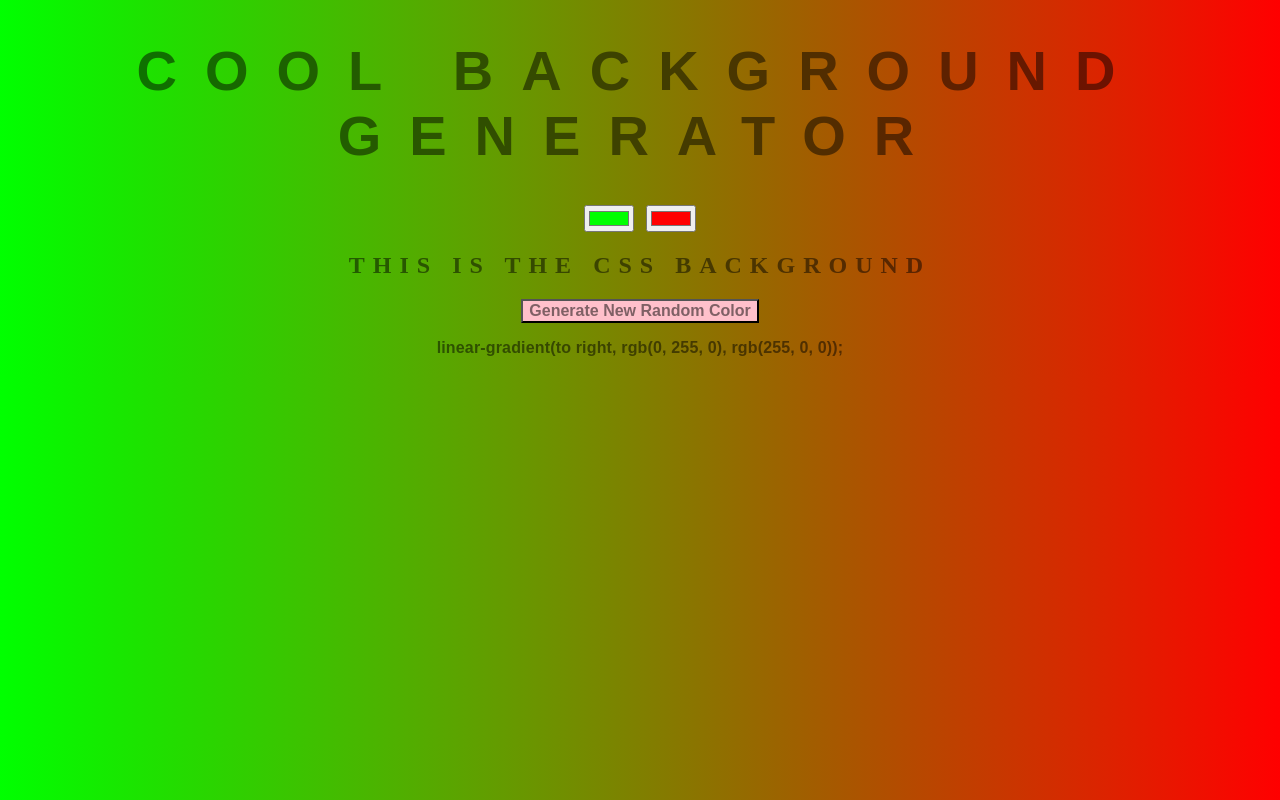
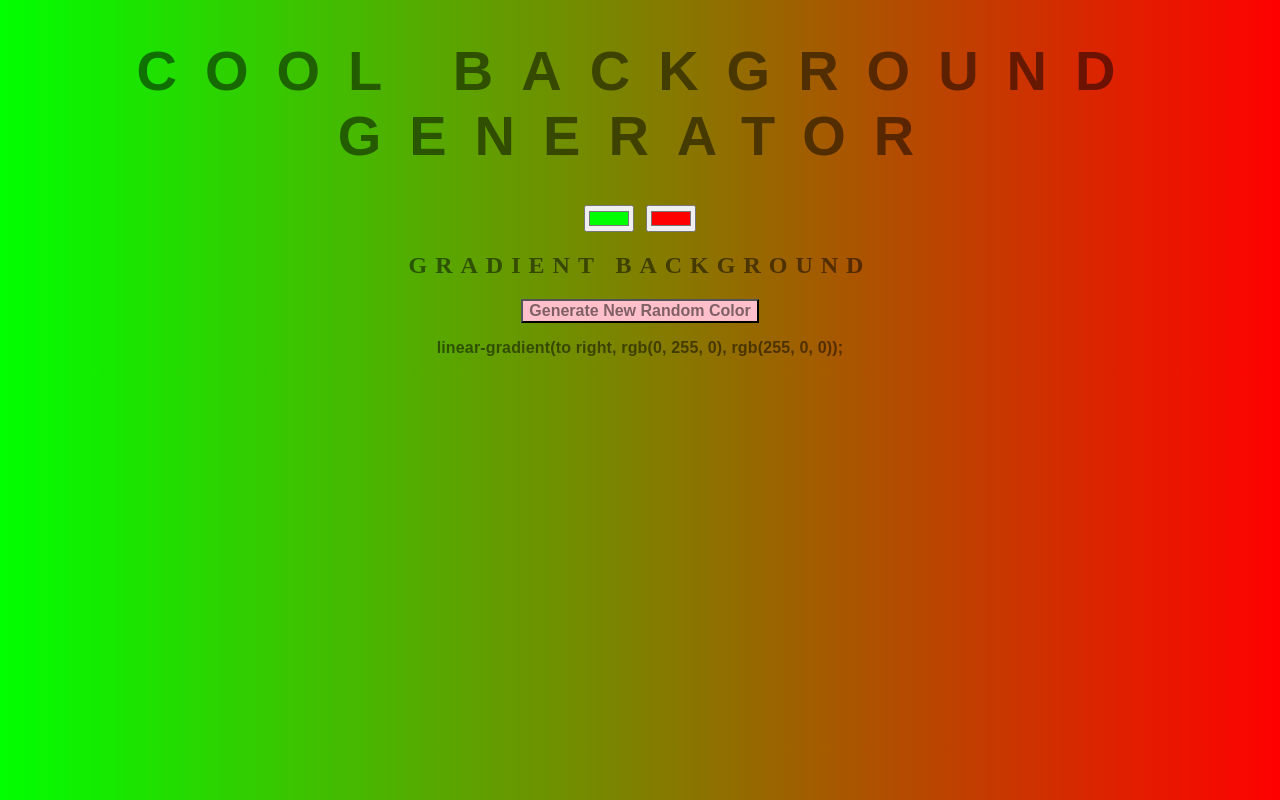
Before and after one commit to iMukunth/Background-generator, a plain HTML site: page index.html in a window 1280 px wide. Drawn offline with Linux system fonts and the light colour scheme.

Commit message:
Adding old title back

```diff
--- a/index.html
+++ b/index.html
@@ -10,7 +10,7 @@
 	<h1>Cool Background Generator</h1>
 	<input type="color" class="color1" name="color1" value="#00ff00">
 	<input type="color" class="color2" name="color2" value="#ff0000">
-	<h2>This is the CSS Background</h2>
+	<h2>Gradient Background</h2>
 	<button id="genNew" style="background-color: pink;">Generate New Random Color</button>
 	<h3></h3>
 
```
